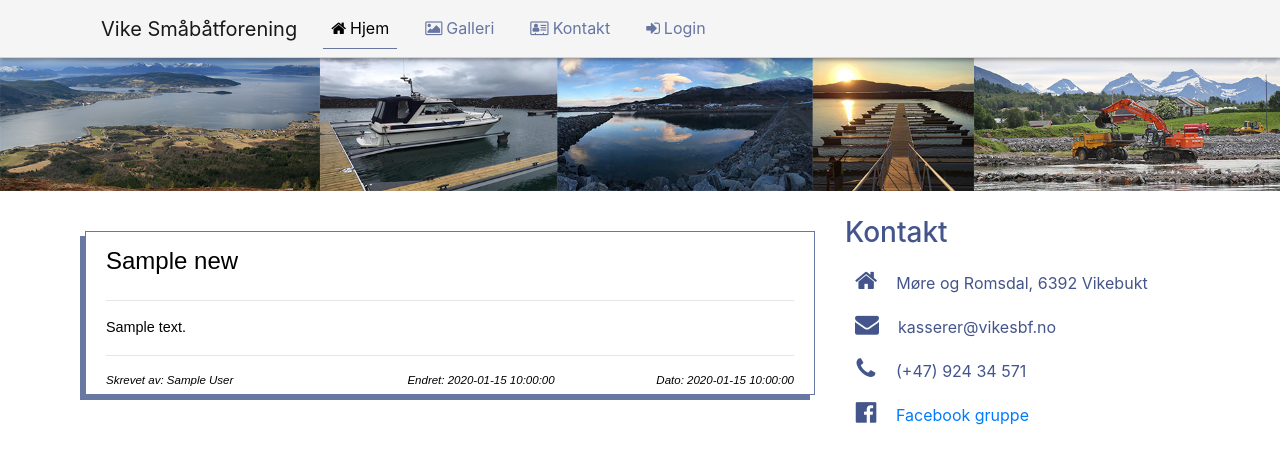
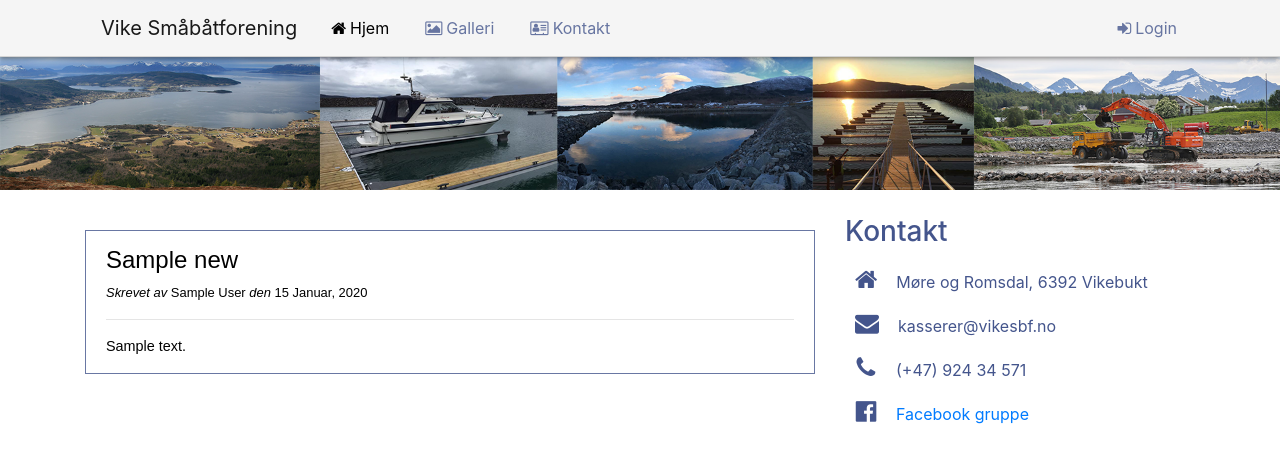
Before and after one commit to gohovd/vsbf_php, a PHP site: page / in a window 1280 px wide. Shown: the top 454 px of the page. Run offline with PHP 8.4, Linux system fonts and the light colour scheme; tables that the repository leaves empty or names only in its code hold one stand-in row (values such as "Sample post"); a stand-in replaces the project's code that opens the database connection; some libraries are stand-ins or nearby versions.

Commit message:
post design change

```diff
--- a/css/style.css
+++ b/css/style.css
@@ -1,6 +1,9 @@
-@media only screen and (max-width: 600px) {
+@media only screen and (max-width: 768px) {
     #navIcon {
         display: none;
+    }
+    .right-links {
+        position: inherit !important;
     }
 }
 
@@ -49,19 +52,21 @@
     box-shadow: 0px 1px 5px 0px rgba(0, 0, 0, 0.5);
 }
 
+.right-links {
+    position: absolute;
+    right: 0px;
+}
+
 .nav-item a {
     color: rgba(68, 85, 140, 0.8) !important;
-    border-bottom: 1px solid transparent;
     margin-left: 10px !important;
     margin-right: 10px !important;
 }
 .nav-item a:hover {
     color: black !important;
-    border-bottom: 1px solid rgba(68, 85, 140, 0.8);
 }
 .active a {
     color: black !important;
-    border-bottom: 1px solid rgba(68, 85, 140, 0.8);
 }
 
 .navbar-brand i {
@@ -176,7 +181,7 @@ button:disabled:hover {
     font-size: 0.9em !important;
     background-color: white;
     border: 1px solid rgba(68, 85, 140, 0.8);
-    box-shadow: -5px 5px 0px 0px rgba(68, 85, 140, 0.8);
+    /* box-shadow: -5px 5px 0px 0px rgba(68, 85, 140, 0.8); */
     color: black;
     margin-top: 15px;
     margin-bottom: 35px;
@@ -190,17 +195,19 @@ button:disabled:hover {
 #post-header {
     padding-top: 15px;
 }
+
 #post-footer {
     padding-bottom: 5px;
 }
 #updated-date, #date {
-    font-size: 0.8em;
+    font-size: 0.9em;
+    color: black;
+}
+#updated-date {
     text-align: right;
 }
-
 #author {
     font-size: 0.8em;
-    text-align: left;
 }
 
 .modal-dialog {
@@ -214,9 +221,11 @@ body {
     position: relative;
     color: rgb(68, 85, 140);
     min-height: 100vh;
+    padding-bottom: 60px;
 }
 
 footer {
+    margin-top: 40px;
     padding-top: 20px;
     padding-bottom: 30px;
     position: absolute;
--- /dev/null
+++ b/helpers/time_ago.php
@@ -0,0 +1,59 @@
+<?php
+function time_elapsed_string($datetime, $full = false) {
+    $now = new DateTime;
+    $ago = new DateTime($datetime);
+    $diff = $now->diff($ago);
+
+    $diff->w = floor($diff->d / 7); // "w" accessing week property of datetime object
+    $diff->d -= $diff->w * 7; // "d" accessing day property of datetime object
+
+    $string = array(
+        'y' => 'year',
+        'm' => 'month',
+        'w' => 'week',
+        'd' => 'day',
+        'h' => 'hour',
+        'i' => 'minute',
+        's' => 'second',
+    );
+    foreach ($string as $k => &$v) {
+        if ($diff->$k) {
+            $v = $diff->$k . ' ' . $v . ($diff->$k > 1 ? 's' : '');
+        } else {
+            unset($string[$k]);
+        }
+    }
+
+    if (!$full) $string = array_slice($string, 0, 1);
+    return $string ? implode(', ', $string) . ' ago' : 'just now';
+}
+
+function norsk_dato($datetime) {
+    $month = $datetime->format('m');
+    $day = $datetime->format('d');
+    $year = $datetime->format('Y');
+
+    $string = array(
+        '01' => 'Januar',
+        '02' => 'Februar',
+        '03' => 'Mars',
+        '04' => 'April',
+        '05' => 'Mai',
+        '06' => 'Juni',
+        '07' => 'Juli',
+        '08' => 'August',
+        '09' => 'September',
+        '10' => 'Oktober',
+        '11' => 'November',
+        '12' => 'Desember',
+    );
+
+    foreach ($string as $key => $value) {
+        if ($key == $month) {
+            $day_no_zero = str_replace("0", "", $day);
+            $return_string = $day_no_zero . " " . $value . ", " . $year;
+            return $return_string;
+        }
+    }
+}
+?>
--- a/index.php
+++ b/index.php
@@ -6,6 +6,7 @@ if (session_id() == "") {
 
 <?php include('./helpers/debug.php'); ?>
 <?php include('./helpers/config.php'); ?>
+<?php include('./helpers/time_ago.php') ?>
 
 <?php $title = 'Hjem'; ?>
 <?php $currentPage = 'Hjem'; ?>
@@ -103,31 +104,43 @@ if (session_id() == "") {
 
                         while ($result_ar = mysqli_fetch_assoc($result)) {
                             echo "<div class='post' id='" . $result_ar['id'] . "'>";
+
                                 echo "<div id='post-header' class='row post-header'>";
+
                                     echo "<div id='title' class='col-md-12'>";
                                         echo "<h4>" . $result_ar['title'] . "</h4>";
                                     echo "</div>";
-                                    echo "<div id='btn-row' class='post-header-btn-row'>";
+
+                                echo "</div>";
+
+                                echo "<div id='date-row' class='row'>";
+                                    echo "<div class='col-md-12' id='date'><i>Skrevet av</i> " . $result_ar['author'] . " <i>den</i> " . norsk_dato(new Datetime($result_ar['date']));
                                     echo "</div>";
                                 echo "</div>";
+
+                                echo "<div id='btn-row' class='post-header-btn-row'>";
+                                echo "</div>";
+
                                 echo "<hr>";
+
                                 echo "<p id='post-content'>";
                                     echo $result_ar['content'];
                                 echo "</p>";
-                                echo "<hr>";
-                                echo "<div id='post-footer' class='row'>";
-                                    echo "<div id='author' class='col-md-4'>";
-                                        echo "<i>Skrevet av: " . $result_ar['author'] . "</i>";
-                                    echo "</div>";
-                                    echo "<div id='updated-date' class='col-md-4'>";
-                                    if ($result_ar['updated'] != null) {
-                                        echo "<i>Endret: " . $result_ar['updated'] . "</i>";
-                                    }
-                                    echo "</div>";
-                                    echo "<div id='date' class='col-md-4'>";
-                                        echo "<i>Dato: " . $result_ar['date'] . "</i>";
-                                    echo "</div>";
-                                echo "</div>";
+
+                                // echo "<div id='post-footer' class='row'>";
+                                    // echo "<div id='author' class='col-md-4'>";
+                                    //     echo "<i>Skrevet av: " . $result_ar['author'] . "</i>";
+                                    // echo "</div>";
+                                    // echo "<div id='updated-date' class='col-md-4'>";
+                                    // if ($result_ar['updated'] != null) {
+                                    //     echo "<i>Endret: " . $result_ar['updated'] . "</i>";
+                                    // }
+                                    // echo "</div>";
+                                    // echo "<div id='date' class='col-md-4'>";
+                                    //     echo "<i>Dato: " . $result_ar['date'] . "</i>";
+                                    // echo "</div>";
+                                // echo "</div>";
+
                             echo "</div>";
                         }
                     ?>
@@ -135,16 +148,20 @@ if (session_id() == "") {
                     <div id="tutorial-post" class="post"  style="font-size: 0.9em; display: none;">
 
                         <div id="post-header" class="row">
+
                             <div id="title" class="col-md-8">
                                 <h4>Oppdatering</h4>
+                                <i id="date">Skrevet av Gøran den <?php echo norsk_dato(new Datetime("2020-01-13 20:02:31")) ?></i>
                             </div>
+
                             <div id="btn-row" class="col-xs-4">
                                 <button class="btn c-btn" disabled><i class="fa fa-pencil"></i></button>
                                 <button class="btn c-btn" disabled><i class="fa fa-trash"></i></button>
                             </div>
+
                         </div>
 
-                        <hr>
+                    <hr>
 
                         <p>
                             Vike SBF har blitt oppdatert med ny funksjonalitet. Det er no mogleg å skrive innlegg som ein legg ut her på framsida.
@@ -175,19 +192,10 @@ if (session_id() == "") {
                             }
                         </style>
 
-                        <hr>
+                        <!-- <hr> -->
 
                         <div id="post-footer" class="row">
 
-                            <div id="author" class="col-md-4">
-
-                            </div>
-                            <div id="updated-date" class="col-md-4">
-
-                            </div>
-                            <div id="date" class="col-md-4">
-                                <i>Dato: 2020-01-10</i>
-                            </div>
                         </div>
 
                     </div>
@@ -207,6 +215,9 @@ if (session_id() == "") {
                             tinymce.init({
                                 selector:'#content-text-area',
                                 plugins: "code,pagebreak,fullpage,table,fullscreen,paste,spellchecker",
+                                toolbar: 'undo redo | styleselect | bold italic |' +
+                                            'alignleft aligncenter alignright alignjustify |' +
+                                            'bullist numlist outdent indent'
                             });
                         });
 
--- a/nav-bar.php
+++ b/nav-bar.php
@@ -107,7 +107,7 @@ $resources = array(
 
                     if(!count($left_links) == 0)
                     {
-                        print '<ul class="navbar-nav">';
+                        print '<ul class="navbar-nav left-links">';
                         foreach($left_links as $index => $link) {
                             print $link;
                         }
@@ -115,7 +115,7 @@ $resources = array(
                     }
 
                     if(!count($right_links) == 0) {
-                        print '<ul class="navbar-nav">';
+                        print '<ul class="navbar-nav right-links">';
                         foreach($right_links as $index => $link) {
                             print $link;
                         }
--- a/register.php
+++ b/register.php
@@ -32,12 +32,12 @@ if (session_id() == "") {
 				<input type="password" class="form-control" name="password" placeholder="Passord" id="password" required>
 			</div>
 
-			<label class="sr-only" for="email">Username</label>
+			<label class="sr-only" for="email">Epost</label>
 			<div class="input-group mb-2 mr-sm-2">
 				<div class="input-group-prepend">
 					<div class="input-group-text"><i class="fa fa-envelope"></i></div>
 				</div>
-				<input type="text" class="form-control" name="username" placeholder="Epost" id="email" required>
+				<input type="text" class="form-control" name="email" placeholder="Epost" id="email" required>
 			</div>
 
 			<input type="submit" class="btn btn-primary" value="Registrer">
```
Also changed, not shown: js/modal-news.js (+25 -13 lines).
